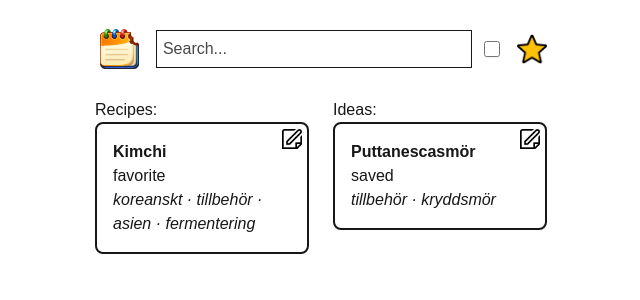
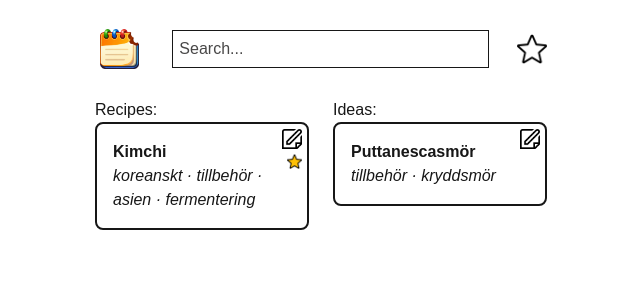
Before and after one commit to 0pert/BitePad, a Next.js app: page / in a window 1280 px wide. Shown: the top 300 px of the page, without its empty margins (319-959 px from the left). Built offline with nearby package versions, Linux system fonts and the light colour scheme.

Commit message:
Favorite change

```diff
--- a/content/ideas/puttanescasmor.md
+++ b/content/ideas/puttanescasmor.md
@@ -5,12 +5,8 @@ status: saved
 tags:
   - tillbehör
   - kryddsmör
-mainIngredients:
-  - smör
-cuisine: Italien
-timeMinutes: 15
-created: '2026-03-24'
-updated: '2026-03-24'
+created: '2026-03-27'
+updated: '2026-03-27'
 ---
 # Ingredienser:
 - smör
@@ -19,3 +15,5 @@ updated: '2026-03-24'
 - tomat
 - vitlök
 - kapris
+
+test
--- a/content/recipes/kimchi.md
+++ b/content/recipes/kimchi.md
@@ -1,7 +1,8 @@
 ---
 title: Kimchi
 type: recipe
-status: favorite
+status: saved
+fav: true
 tags:
   - koreanskt
   - tillbehör
@@ -12,12 +13,9 @@ mainIngredients:
   - gochugaru
 cuisine: Asien
 timeMinutes: 0
-difficulty: easy
-rating: 5
-created: 2026-03-23
-updated: 2026-03-23
+created: '2026-03-27'
+updated: '2026-03-27'
 ---
-
 # Ingredienser
 
 - 2 kg salladskål
--- a/src/app/entries/components/EntryForm.tsx
+++ b/src/app/entries/components/EntryForm.tsx
@@ -10,6 +10,7 @@ type Entry = {
   cuisine?: string;
   type?: string;
   status?: string;
+  fav?: boolean;
   body?: string;
   timeMinutes?: number;
   tags?: string[];
@@ -31,7 +32,7 @@ const example = `## Ingredienser
 
 ### Anteckningar
 
-`
+`;
 
 export default function EntryForm({ initialData, mode }: EntryFormProps) {
   const router = useRouter();
@@ -39,6 +40,7 @@ export default function EntryForm({ initialData, mode }: EntryFormProps) {
   const [title, setTitle] = useState(initialData?.title ?? "");
   const [slug, setSlug] = useState(initialData?.slug ?? "");
   const [type, setType] = useState(initialData?.type ?? "recipe");
+  const [fav, setfav] = useState(initialData?.fav ?? false);
   const [status, setStatus] = useState(initialData?.status ?? "saved");
   const [tags, setTags] = useState(initialData?.tags?.join(", ") ?? "");
   const [mainIngredients, setMainIngredients] = useState(
@@ -84,6 +86,7 @@ export default function EntryForm({ initialData, mode }: EntryFormProps) {
         slug,
         type,
         status,
+        fav,
         tags: tags
           .split(",")
           .map((x) => x.trim().toLowerCase())
@@ -140,7 +143,7 @@ export default function EntryForm({ initialData, mode }: EntryFormProps) {
         {/* style={{ border: "2px solid #171717" }} */}
         <label>Title</label>
         <input
-        placeholder="Pasta carbonara"
+          placeholder="Pasta carbonara"
           value={title}
           onChange={(e) => setTitle(e.target.value)}
           className="border border-[#171717]"
@@ -164,7 +167,7 @@ export default function EntryForm({ initialData, mode }: EntryFormProps) {
           <option value="idea">idea</option>
           <option value="saved">saved</option>
           <option value="tested">tested</option>
-          <option value="favorite">favorite</option>
+          <option value="favorite">not tested</option>
         </select>
         <label>Tags</label>
         <input
@@ -211,6 +214,18 @@ export default function EntryForm({ initialData, mode }: EntryFormProps) {
           </>
         )}
 
+        {type == "recipe" && (
+          <>
+            <label>Favorite</label>
+            <input
+              type="checkbox"
+              checked={fav}
+              onChange={(e) => setfav(e.target.checked)}
+              className="shrink-0 size-4 bg-transparent border-line-3 rounded-sm shadow-2xs text-primary focus:ring-0 focus:ring-offset-0 checked:bg-primary-checked checked:border-primary-checked disabled:opacity-50 disabled:pointer-events-none"
+            />
+          </>
+        )}
+
         <textarea
           rows={18}
           value={body}
@@ -220,7 +235,9 @@ export default function EntryForm({ initialData, mode }: EntryFormProps) {
 
         <div
           className={
-            mode == "edit" ? "col-span-2 grid grid-cols-2 gap-2" : "grid col-span-2"
+            mode == "edit"
+              ? "col-span-2 grid grid-cols-2 gap-2"
+              : "grid col-span-2"
           }
         >
           <button
--- a/src/app/globals.css
+++ b/src/app/globals.css
@@ -71,3 +71,10 @@ body {
   top: 5px;
   right: 5px;
 }
+
+.favorite-icon-card {
+  position: absolute;
+  width: 15px;
+  top: 30px;
+  right: 5px;
+}
--- a/src/app/page.tsx
+++ b/src/app/page.tsx
@@ -11,6 +11,7 @@ interface Entry {
   title: string;
   slug: string;
   status: string;
+  fav: boolean;
   tags: string[];
   timeMinutes?: number;
 }
@@ -34,7 +35,7 @@ export default function HomePage() {
       entry.title.toLowerCase().includes(query) ||
       entry.tags.some((tag) => tag.toLowerCase().includes(query));
 
-    const matchesFavorite = !favoritesOnly || entry.status === "favorite";
+    const matchesFavorite = !favoritesOnly || entry.fav;
 
     return matchesSearch && matchesFavorite;
   });
@@ -70,17 +71,20 @@ export default function HomePage() {
           style={{ border: "1px solid #171717", padding: 6, width: "70%" }}
         />
 
-
-        <input
-          type="checkbox"
-          checked={favoritesOnly}
-          onChange={(e) => setFavoritesOnly(e.target.checked)}
-          className="shrink-0 size-4 bg-transparent border-line-3 rounded-sm shadow-2xs text-primary focus:ring-0 focus:ring-offset-0 checked:bg-primary-checked checked:border-primary-checked disabled:opacity-50 disabled:pointer-events-none"
-        />
-        <label>
-        <img src="favorite.png" style={{ height: 30, paddingLeft: 5 }} />
+        <label
+          style={{ cursor: "pointer", display: "flex", alignItems: "center" }}
+        >
+          <input
+            type="checkbox"
+            checked={favoritesOnly}
+            onChange={(e) => setFavoritesOnly(e.target.checked)}
+            style={{ display: "none" }}
+          />
+          <img
+            src={favoritesOnly ? "fav-filled.png" : "fav.png"}
+            style={{ height: 30 }}
+          />
         </label>
-
       </div>
 
       {/* Two columns */}
@@ -107,11 +111,15 @@ export default function HomePage() {
                 <Link href={`/entries/edit/${entry.slug}`} className="card">
                   <img src="edit.png" className="edit-icon-card" />
                 </Link>
-                <div>{entry.status}</div>
+
+                {entry.fav && (
+                  <img src="fav-filled.png" className="favorite-icon-card" />
+                )}
+                {/* <div>{entry.status}</div> */}
                 <div>
                   <i>{entry.tags.join(" · ")}</i>
                 </div>
-                {entry.timeMinutes ? <div>{entry.timeMinutes} min</div> : null}
+                {/* {entry.timeMinutes ? <div>{entry.timeMinutes} min</div> : null} */}
               </li>
             ))}
           </ul>
@@ -139,7 +147,7 @@ export default function HomePage() {
                 <Link href={`/entries/edit/${entry.slug}`} className="card">
                   <img src="edit.png" className="edit-icon-card" />
                 </Link>
-                <div>{entry.status}</div>
+                {/* <div>{entry.status}</div> */}
                 <div>
                   <i>{entry.tags.join(" · ")}</i>
                 </div>
--- a/src/lib/content/saveEntry.ts
+++ b/src/lib/content/saveEntry.ts
@@ -38,6 +38,7 @@ export async function saveEntry(input: CreateEntryInput): Promise<Entry> {
       title: parsed.title,
       type: parsed.type,
       status: parsed.status,
+      fav: parsed.fav,
       tags: parsed.tags,
       mainIngredients: parsed.mainIngredients || "",
       cuisine: parsed.cuisine || "",
--- a/src/lib/content/schema.ts
+++ b/src/lib/content/schema.ts
@@ -1,13 +1,14 @@
 import { z } from "zod";
 
 export const entryTypeSchema = z.enum(["recipe", "idea"]);
-export const entryStatusSchema = z.enum(["idea", "saved", "tested", "favorite"]);
+export const entryStatusSchema = z.enum(["idea", "saved", "tested", "not tested"]);
 export const difficultySchema = z.enum(["easy", "medium", "hard"]).optional();
 
 export const entryFrontmatterSchema = z.object({
   title: z.string().min(1),
   type: entryTypeSchema,
   status: entryStatusSchema,
+  fav: z.boolean().optional(),
   tags: z.array(z.string()).default([]),
   mainIngredients: z.array(z.string()).default([]),
   cuisine: z.string().optional(),
@@ -29,6 +30,7 @@ export const createEntryInputSchema = z.object({
   type: entryTypeSchema,
   slug: z.string(),
   status: entryStatusSchema.default("saved"),
+  fav: z.boolean(),
   tags: z.array(z.string()).default([]),
   mainIngredients: z.array(z.string()).default([]).optional(),
   cuisine: z.string().optional(),
```
Also changed, not shown: public/fav-filled.png (renamed from public/favorite.png), public/fav.png (added).
